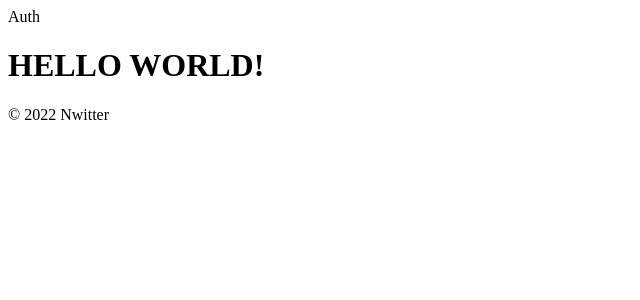
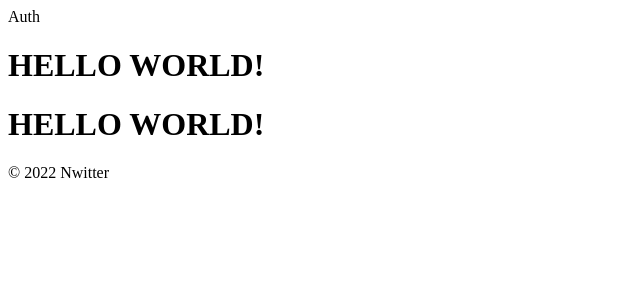
Before and after one commit to joooonis/nwitter, a React (Create React App) app: page / in a window 1280 px wide. Shown: the top 300 px of the page, without its empty margins (0-640 px from the left). Built offline with nearby package versions, Linux system fonts and the light colour scheme.

Commit message:
last commit

```diff
--- a/src/components/App.js
+++ b/src/components/App.js
@@ -10,6 +10,8 @@ function App() {
     <>
       <AppRouter isLoggedIn={isLoggedIn} />
       <h1>HELLO WORLD!</h1>
+      <h1>HELLO WORLD!</h1>
+
       <footer>&copy; {new Date().getFullYear()} Nwitter</footer>
     </>
   );
```
